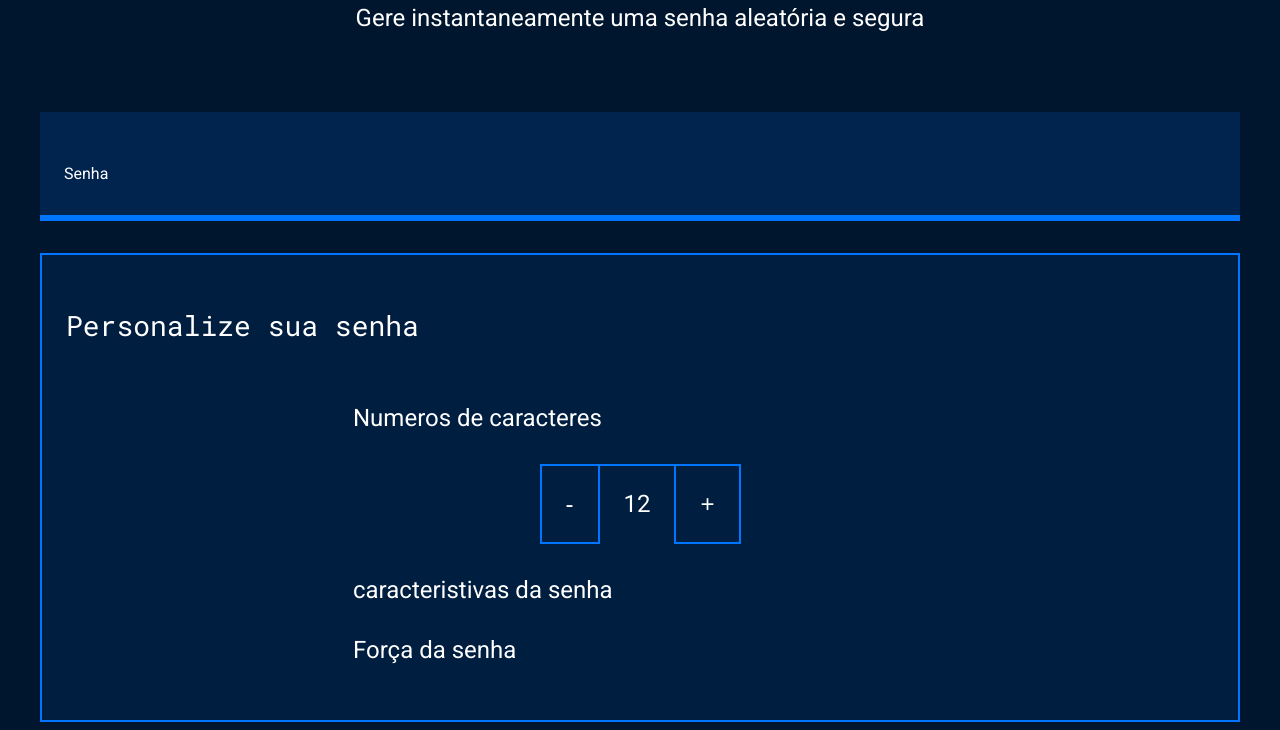
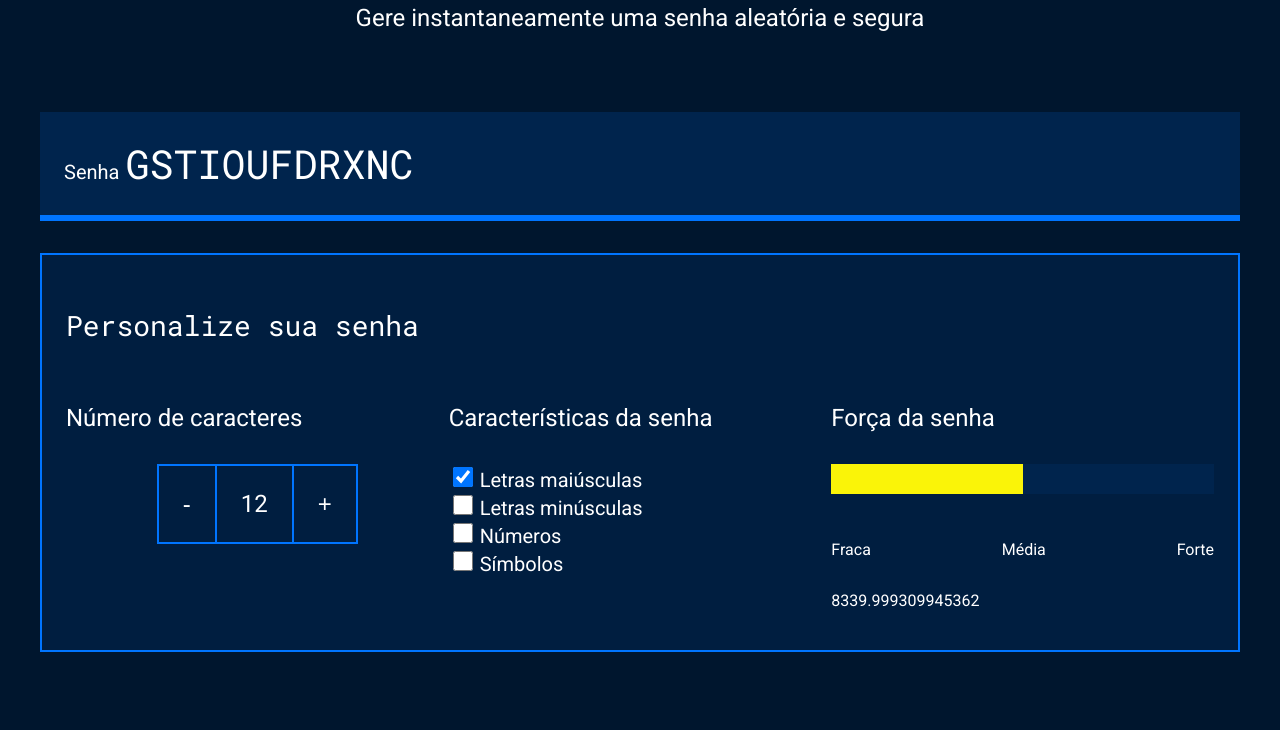
Before and after one commit to Maluliz150/java-gerador-senha, a plain HTML site: page java-gerador-de-senha/index.html in a window 1280 px wide. Shown: the part 214-944 px from the top of the page. After the commit the page ends 874 px from the top, so only its background shows below. Drawn offline with Linux system fonts and the light colour scheme.

Commit message:
Add files via upload

```diff
--- a/java-gerador-de-senha/index.html
+++ b/java-gerador-de-senha/index.html
@@ -1,11 +1,13 @@
 <!DOCTYPE html>
 <html lang="pt-br">
+
 <head>
     <meta charset="UTF-8">
     <meta name="viewport" content="width=device-width, initial-scale=1.0">
     <title>Gerador de senha</title>
     <link rel="stylesheet" href="style.css">
 </head>
+
 <body>
     <section class="conteudo">
         <div class="conteudo-titulo">
@@ -14,27 +16,53 @@
             <h3 class="titulo-secundario">Gere instantaneamente uma senha aleatória e segura</h3>
         </div>
         <div class="conteudo-senha">
-    <label for="">Senha</label>
-    <input name=senha type="text" id="campo-senha">
+            <label for="senha">Senha</label>
+            <input name="senha" type="text" id="campo-senha" readonly>
         </div>
         <div class="parametro">
             <h3 class="parametro-titulo">Personalize sua senha</h3>
-        <div class="parametro-coluna-senha"></div>
+            <div class="parametro-coluna__senha">
                 <div class="parametro-senha">
-            <h4 class="parametro-senha-titulo">Numeros de caracteres</h4>
+                    <h4 class="parametro-senha__titulo">Número de caracteres</h4>
                     <div class="parametro-senha-botoes">
-                <button class="parametro-senha--botao">-</button>
-                <p class="parametro-senha--texto">12</p>
-                <button class="parametro-senha--botao">+</button>
+                        <button class="parametro-senha__botao">-</button>
+                        <p class="parametro-senha__texto">12</p>
+                        <button class="parametro-senha__botao">+</button>
                     </div>
                 </div>
                 <div class="parametro-senha">
-            <h4 class="parametro-senha-titulo">caracteristivas da senha</h4>
+                    <h4 class="parametro-senha__titulo">Características da senha</h4>
+                    <div class="parametro-senha-checkbox">
+                        <input name="maiusculo" type="checkbox" class="checkbox" checked>
+                        <label for="maiusculo">Letras maiúsculas</label>
+                    </div>
+                    <div class="parametro-senha-checkbox">
+                        <input name="minusculo" type="checkbox" class="checkbox">
+                        <label for="minusculo">Letras minúsculas</label>
+                    </div>
+                    <div class="parametro-senha-checkbox">
+                        <input name="numero" type="checkbox" class="checkbox">
+                        <label for="numero">Números</label>
+                    </div>
+                    <div class="parametro-senha-checkbox">
+                        <input name="simbolo" type="checkbox" class="checkbox">
+                        <label for="simbolo">Símbolos</label>
+                    </div>
                 </div>
                 <div class="parametro-senha">
-            <h4 class="parametro-senha-titulo">Força da senha</h4>
+                    <h4 class="parametro-senha__titulo">Força da senha</h4>
+                    <div class="barra"></div>
+                    <div class="forca fraca"></div>
+                    <div class="parametro-senha-textos">
+                        <p>Fraca</p>
+                        <p>Média</p>
+                        <p>Forte</p>
+                    </div>
+                    <p class="entropia"></p>
+                </div>
             </div>
         </div>
     </section>
+    <script src="main.js"></script>
 </body>
 </html>
--- /dev/null
+++ b/java-gerador-de-senha/main.js
@@ -0,0 +1,77 @@
+const numeroSenha = document.querySelector('.parametro-senha__texto');
+let tamanhoSenha = 12;
+numeroSenha.textContent = tamanhoSenha;
+const letrasMaiusculas = 'ABCDEFGHIJKLMNOPQRSTUVXYWZ';
+const letrasMinusculas = 'abcdefghijklmnopqrstuvxywz';
+const numeros = '0123456789';
+const simbolos = '!@%*?';
+const botoes = document.querySelectorAll('.parametro-senha__botao');
+const campoSenha = document.querySelector('#campo-senha');
+const checkbox = document.querySelectorAll('.checkbox');
+const forcaSenha = document.querySelector('.forca');
+
+botoes[0].onclick = diminuiTamanho;
+botoes[1].onclick = aumentaTamanho;
+
+function diminuiTamanho() {
+    if (tamanhoSenha > 1) {
+        // tamanhoSenha = tamanhoSenha-1;
+        tamanhoSenha--;
+    }
+    numeroSenha.textContent = tamanhoSenha;
+    geraSenha();
+}
+function aumentaTamanho() {
+    if (tamanhoSenha < 20) {
+        // tamanhoSenha = tamanhoSenha+1;
+        tamanhoSenha++;
+    }
+    numeroSenha.textContent = tamanhoSenha;
+    geraSenha();
+}
+
+for (i = 0; i < checkbox.length; i++) {
+    checkbox[i].onclick = geraSenha;
+}
+
+geraSenha();
+
+function geraSenha() {
+    let alfabeto = '';
+    if (checkbox[0].checked) {
+        alfabeto = alfabeto + letrasMaiusculas;
+    }
+    if (checkbox[1].checked) {
+        alfabeto = alfabeto + letrasMinusculas;
+    }
+    if (checkbox[2].checked) {
+        alfabeto = alfabeto + numeros;
+    }
+    if (checkbox[3].checked) {
+        alfabeto = alfabeto + simbolos;
+    }
+    let senha = '';
+    for (let i = 0; i < tamanhoSenha; i++) {
+        let numeroAleatorio = Math.random() * alfabeto.length;
+        numeroAleatorio = Math.floor(numeroAleatorio);
+        senha = senha + alfabeto[numeroAleatorio];
+    }
+    campoSenha.value = senha;
+    classificaSenha(alfabeto.length);
+
+}
+
+function classificaSenha(tamanhoAlfabeto){
+    let entropia = tamanhoSenha * Math.log2(tamanhoAlfabeto);
+    console.log(entropia);
+    forcaSenha.classList.remove('fraca','media','forte');
+    if (entropia > 57){
+        forcaSenha.classList.add('forte');
+    } else if (entropia > 35 && entropia < 57 ) {
+        forcaSenha.classList.add('media');
+    } else if (entropia <= 35){
+        forcaSenha.classList.add('fraca');
+    }
+    const valorEntropia = document.querySelector('.entropia');
+    valorEntropia.textContent = 2**Math.floor(entropia)/(100e6*60*60*24);
+}
--- a/java-gerador-de-senha/style.css
+++ b/java-gerador-de-senha/style.css
@@ -1,10 +1,11 @@
-@import url('https://fonts.googleapis.com/css2?family=Roboto+Mono:ital,wght@0,100..700;1,100..700&family=Roboto:ital,wght@0,100;0,300;0,400;0,500;0,700;0,900;1,100;1,300;1,400;1,500;1,700;1,900&display=swap');
+@import url('https://fonts.googleapis.com/css2?family=Roboto&family=Roboto+Mono&display=swap');
+
 :root{
-    --branco:white;
-    --cor-de-fundo:#00162E;
-    --fundo-senha:#00244D;
+    --branco: white;
+    --cor-de-fundo: #00162E;
+    --fundo-senha: #00244D;
     --fundo-texto: #001E40;
-    --borda:#0075FF;
+    --borda: #0075FF;
     --roboto: 'Roboto', sans-serif;
     --roboto-mono: 'Roboto Mono', monospace;
 }
@@ -35,7 +36,7 @@ body{
 
 .conteudo-senha{
     margin-top: 80px;
-    background-color: var(--fundo-senha);
+    background: var(--fundo-senha);
     padding: 24px;
     border-bottom: 6px solid var(--borda);
 }
@@ -46,6 +47,7 @@ body{
     color: var(--branco);
     font-family: var(--roboto-mono);
     font-size: 40px;
+    width: 70%;
 }
 
 #campo-senha:focus{
@@ -69,16 +71,15 @@ body{
     font-size: 28px;
 }
 
-.parametro-senha-titulo{
-    font-size: 24px;
+.parametro-senha__titulo{
+    font-size:24px;
 }
 
-.parametro-coluna-senha{
+.parametro-coluna__senha{
     display: flex;
     flex-direction: column;
     justify-content: center;
 }
-
 .parametro-senha{
     width: 50%;
     margin: 0 auto;
@@ -89,24 +90,63 @@ body{
     justify-content: center;
 }
 
-.parametro-senha--botao{
+.parametro-senha__botao{
     background-color: var(--fundo-texto);
     color: var(--branco);
     border: 2px solid var(--borda);
     padding: 24px;
     font-size: 24px;
+    cursor: pointer;
 }
-
-.parametro-senha--texto{
+.parametro-senha__texto{
     padding: 24px;
     border-top: 2px solid var(--borda);
-    border-bottom: 2x solid var(--borda);
+    border-bottom: 2px solid var(--borda);
     margin: 0;
     font-size: 24px;
 }
 
-@media screen and (min-width:780px) {
-    .parametro-coluna-senha{
+label{
+    font-size: 20px;
+}
+
+.checkbox{
+    width: 20px;
+    height: 20px;
+    cursor: pointer;
+}
+
+.barra{
+    background-color: var(--fundo-senha);
+    height: 30px;
+    width: 100%;
+}
+.forca{
+    height: 30px;
+    position: relative;
+    bottom: 30px;
+}
+.fraca{
+    width: 25%;
+    background-color: #E71B32;
+}
+.media{
+    background-color: #FAF408;
+    width: 50%;
+}
+.forte{
+    background-color: #00FF85;
+    width: 100%;
+}
+
+.parametro-senha-textos{
+    display: flex;
+    justify-content: space-between;
+}
+
+
+@media screen and (min-width: 768px) {
+    .parametro-coluna__senha{
         flex-direction: row;
     }
 }
```
Lines whose indentation alone changed are shown as unchanged.
